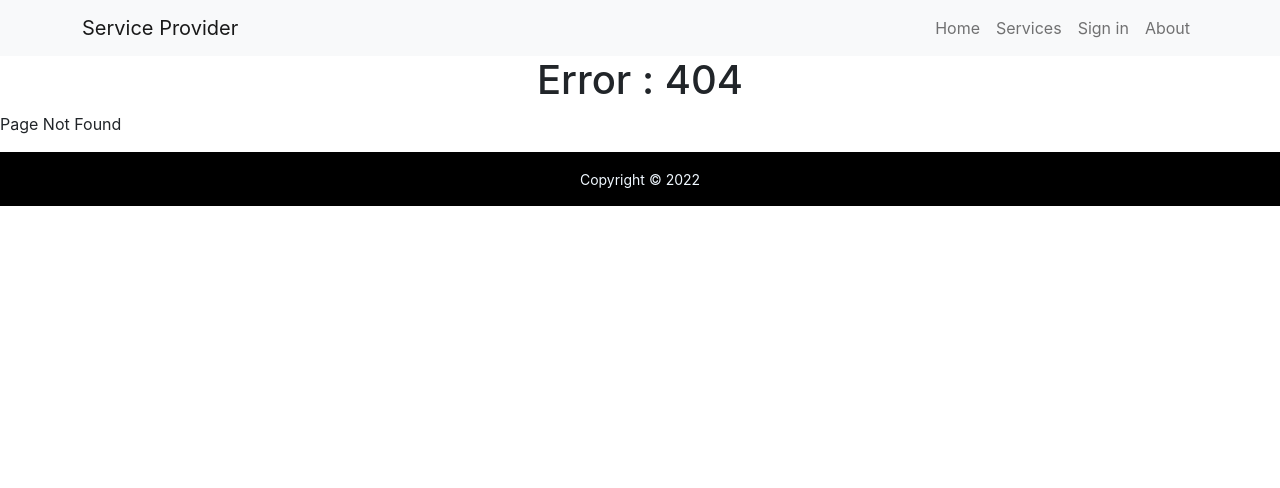
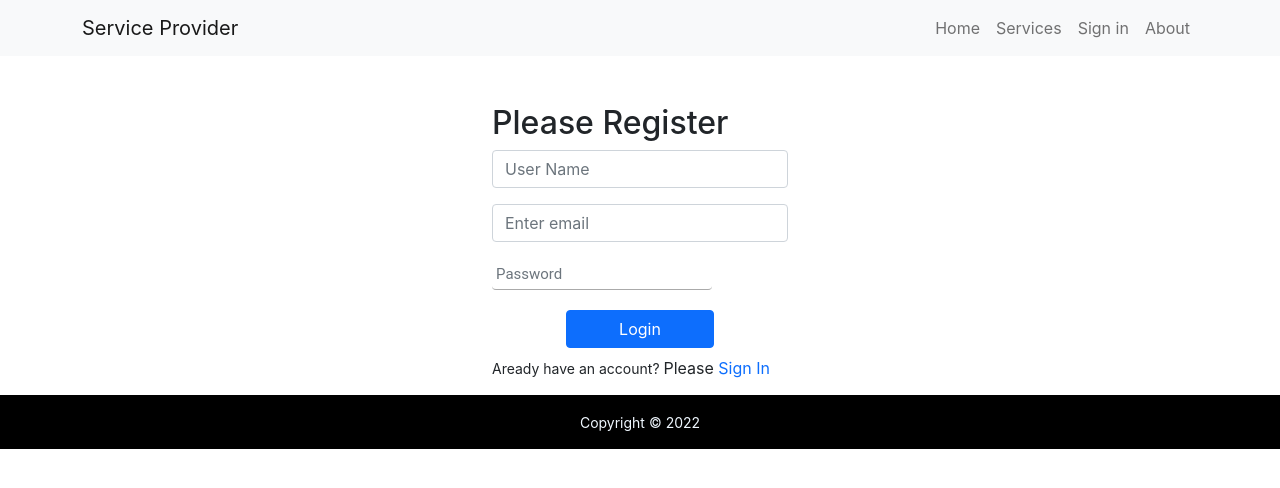
Before and after one commit to chamakkarmakar/independent-service-provider, a React (Create React App) app: page /register in a window 1280 px wide. Before the commit this address had no page. Shown: the top 488 px of the page. Built offline with nearby package versions, Linux system fonts and the light colour scheme.

Commit message:
toggle between Login and Registration

```diff
--- a/src/App.js
+++ b/src/App.js
@@ -4,10 +4,11 @@ import About from './Pages/About/About';
 import Checkout from './Pages/Checkout/Checkout';
 import Home from './Pages/Home/Home/Home';
 import Services from './Pages/Home/Services/Services';
-import Login from './Pages/Login/Login';
-import NotFound from './Pages/NotFound/NotFound';
 import Footer from './Pages/Shared/Footer/Footer';
 import Header from './Pages/Shared/Header/Header';
+import NotFound from './Pages/Shared/NotFound/NotFound';
+import Login from './Pages/Sign-In-Up/Login/Login';
+import Register from './Pages/Sign-In-Up/Register/Register';
 
 
 function App() {
@@ -20,6 +21,7 @@ function App() {
         <Route path='/service/:serviceId' element={<Checkout />}></Route>
         <Route path='/services' element={<Services />}></Route>
         <Route path='/login' element={<Login />}></Route>
+        <Route path='/register' element={<Register />}></Route>
         <Route path='/about' element={<About />}></Route>
         <Route path='*' element={<NotFound />}></Route>
       </Routes>
--- a/src/Pages/Login/Login.js
+++ /dev/null
@@ -1,30 +0,0 @@
-import React from 'react';
-import './Login.css';
-
-const Login = () => {
-    return (
-        <div id="login-box">
-            <div className="left">
-                <h1>Sign In</h1>
-
-                <form action="">
-                    <input type="text" name="email" placeholder="E-mail" />
-                    <input type="password" name="password" placeholder="Password" />
-
-                    <input type="submit" name="signup_submit" value="Sign me in" />
-                </form>
-            </div>
-
-            <div className="right">
-                <span className="loginwith">Sign in with<br />social network</span>
-
-                <button className="social-signin facebook">Log in with facebook</button>
-                <button className="social-signin twitter">Log in with Twitter</button>
-                <button  className="social-signin google">Log in with Google+</button>
-            </div>
-            <div className="or">OR</div>
-        </div>
-    );
-};
-
-export default Login;
--- /dev/null
+++ b/src/Pages/Sign-In-Up/Login/Login.js
@@ -0,0 +1,41 @@
+import React, { useRef } from 'react';
+import { Button, Form } from 'react-bootstrap';
+import { Link, useNavigate } from 'react-router-dom';
+import './Login.css';
+
+const Login = () => {
+    const emailRef = useRef('');
+    const passwordRef = useRef('');
+    const navigate = useNavigate();
+
+    const handleSubmit = e => {
+        e.preventDefault();
+        const email = emailRef.current.value;
+        const password = passwordRef.current.value;
+        console.log(email, password);
+    }
+
+    const navigateRegister = event => {
+        navigate('/register');
+    }
+
+    return (
+        <div className="container mx-auto w-25 mt-5">
+            <h2>Please Login</h2>
+            <Form onSubmit={handleSubmit}>
+                <Form.Group className="mb-3" controlId="formBasicEmail">
+                    <Form.Control ref={emailRef} type="email" placeholder="Enter email" required />
+                </Form.Group>
+                <Form.Group className="w-100 mb-3" controlId="formBasicPassword">
+                    <Form.Control ref={passwordRef} type="password" placeholder="Password" required />
+                </Form.Group>
+                <Button variant="primary w-50 mx-auto d-block mb-2" type="submit">
+                    Login
+                </Button>
+            </Form>
+            <small>New to this site? </small>Please <Link to='/register' className='text-decoration-none pe-auto' onClick={navigateRegister}>Create New Account</Link>
+        </div>
+    );
+};
+
+export default Login;
--- /dev/null
+++ b/src/Pages/Sign-In-Up/Register/Register.js
@@ -0,0 +1,44 @@
+import React, { useRef } from 'react';
+import { Button, Form } from 'react-bootstrap';
+import { Link, useNavigate } from 'react-router-dom';
+import './Register.css';
+
+const Register = () => {
+    const emailRef = useRef('');
+    const passwordRef = useRef('');
+    const navigate = useNavigate();
+
+    const handleSubmit = e => {
+        e.preventDefault();
+        const email = emailRef.current.value;
+        const password = passwordRef.current.value;
+        console.log(email, password);
+    }
+
+    const navigateLogin = event => {
+        navigate('/login');
+    }
+
+    return (
+        <div className="container mx-auto w-25 mt-5">
+        <h2>Please Register</h2>
+        <Form onSubmit={handleSubmit}>
+            <Form.Group className="mb-3" >
+            <Form.Control type="name" placeholder="User Name" required />
+            </Form.Group>
+            <Form.Group className="mb-3" controlId="formBasicEmail">
+                <Form.Control ref={emailRef} type="email" placeholder="Enter email" required />
+            </Form.Group>
+            <Form.Group className="w-100 mb-3" controlId="formBasicPassword">
+                <Form.Control ref={passwordRef} type="password" placeholder="Password" required />
+            </Form.Group>
+            <Button variant="primary w-50 mx-auto d-block mb-2" type="submit">
+                Login
+            </Button>
+        </Form>
+        <small>Aready have an account? </small>Please <Link to='/login' className='text-decoration-none pe-auto' onClick={navigateLogin}>Sign In</Link>
+    </div>
+    );
+};
+
+export default Register;
```
Also changed, not shown: src/Pages/Shared/NotFound/NotFound.css (added), src/Pages/Shared/NotFound/NotFound.js (renamed from src/Pages/NotFound/NotFound.js), src/Pages/Sign-In-Up/Login/Login.css (renamed from src/Pages/Login/Login.css), src/Pages/Sign-In-Up/Register/Register.css (added).
